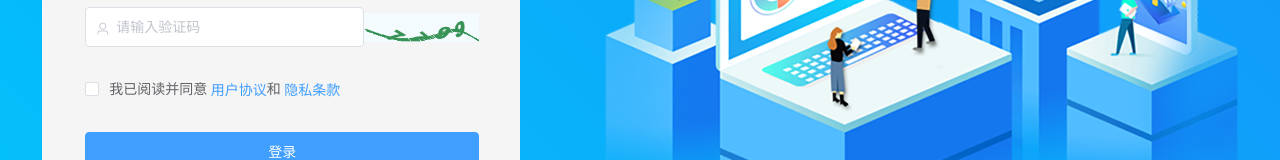
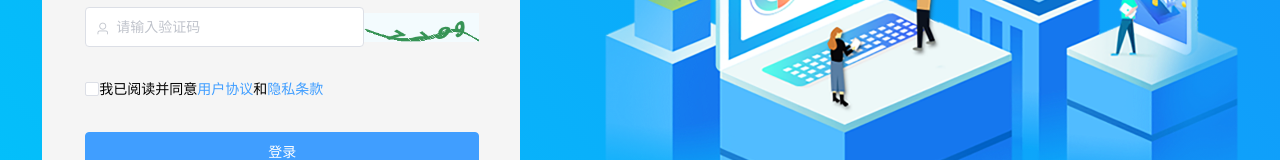
Before and after one commit to zeng-Nickey/heimamm, a Vue app: page /#/login in a window 1280 px wide. Shown: the part 357-517 px from the top of the page. Built offline with nearby package versions, Linux system fonts and the light colour scheme.

Commit message:
登录界面完成

```diff
--- a/src/views/login/index.vue
+++ b/src/views/login/index.vue
@@ -39,11 +39,12 @@
 
         <el-form-item prop="checkbox">
           <div class="checkbox">
-            <el-checkbox v-model="form.checkbox">
+
+            <el-checkbox v-model="form.checkbox">  </el-checkbox>
               我已阅读并同意
               <el-link type="primary" :underline="false">用户协议</el-link>和
               <el-link type="primary" :underline="false">隐私条款</el-link>
-            </el-checkbox>
+
           </div>
         </el-form-item>
 
```
